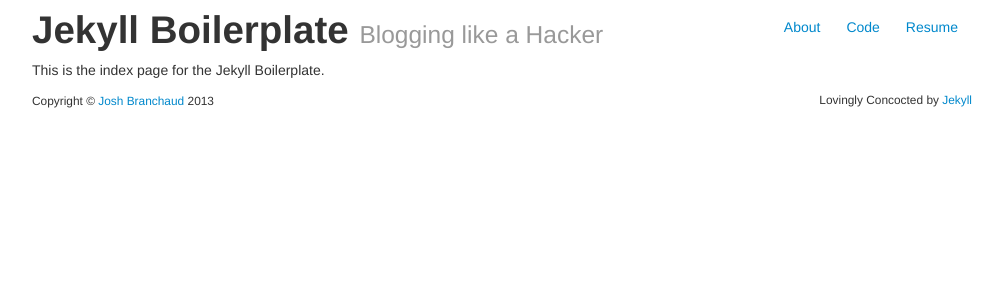
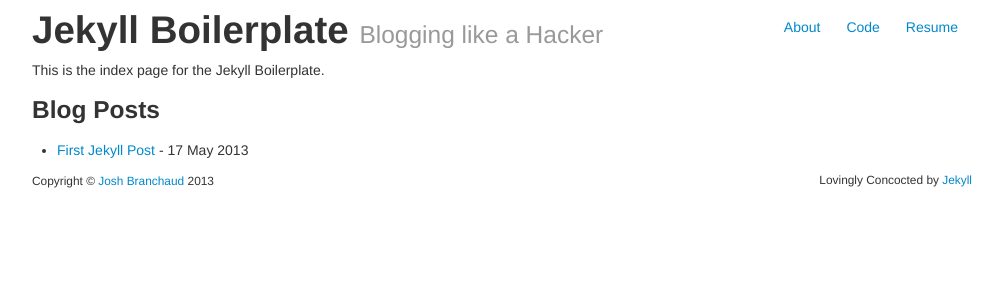
Before and after one commit to jbranchaud/jekyll-boilerplate, a Jekyll site: the page built from index.md, in a window 1280 px wide. Shown: the top 300 px of the page, without its empty margins (138-1141 px from the left). Built offline with Jekyll 4.4.1, drawn with Linux system fonts in a browser that asks for light colours; nearby versions of some CDN libraries; Markdown is read by kramdown in place of the engine named in the settings.

Commit message:
Adding a listing of blog posts to the index.

```diff
--- a/index.md
+++ b/index.md
@@ -4,3 +4,15 @@ title: Jekyll Boilerplate
 ---
 
 This is the index page for the Jekyll Boilerplate.
+
+### Blog Posts
+
+<div id="posts">
+
+    <ul class="posts">
+        {% for post in site.posts %}
+            <li><a href="{{ post.url }}">{{ post.title }}</a> - <span>{{ post.date | date_to_string }}</span></li>
+        {% endfor %}
+    </ul>
+
+</div>
```
